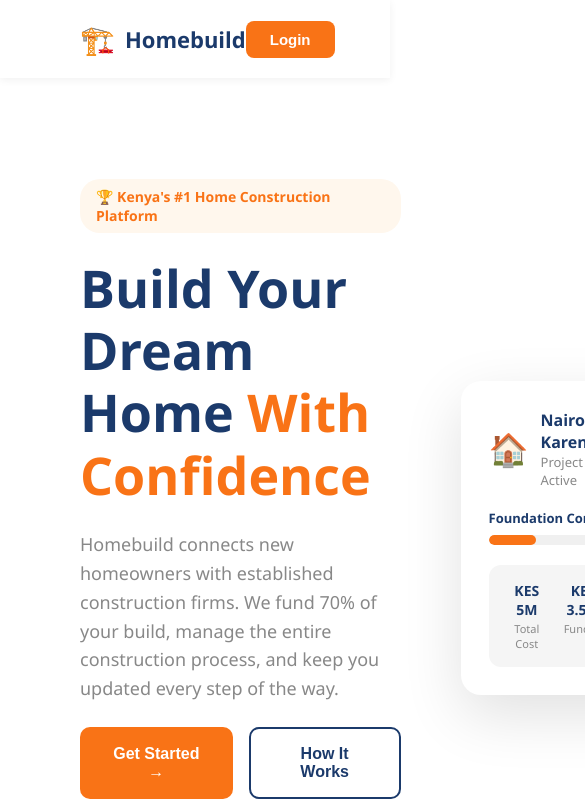
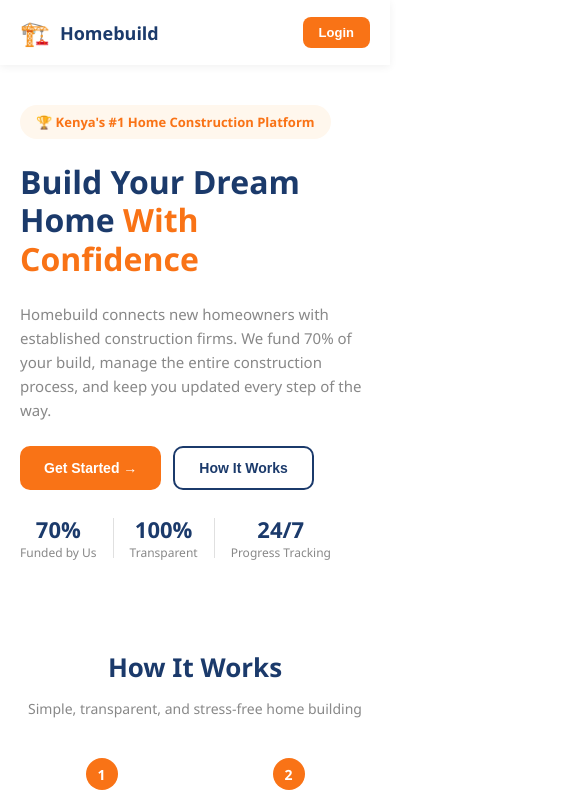
Before and after one commit to krion-3/homebuild, a React (Create React App) app in the folder frontend/: page / in a window 390 px wide. Shown: the top 805 px of the page, 585 px wide, since content can reach past the window. Built offline with nearby package versions, Linux system fonts and the light colour scheme.

Commit message:
mobile responsive landing page

```diff
--- a/frontend/src/pages/Landing.js
+++ b/frontend/src/pages/Landing.js
@@ -1,8 +1,9 @@
-import React from 'react';
+import React, { useState } from 'react';
 import { useNavigate } from 'react-router-dom';
 
 const Landing = () => {
   const navigate = useNavigate();
+  const [menuOpen, setMenuOpen] = useState(false);
 
   return (
     <div style={styles.container}>
@@ -56,7 +57,7 @@
             </div>
           </div>
         </div>
-        <div style={styles.heroImage}>
+        <div style={styles.heroImageWrapper}>
           <div style={styles.heroCard}>
             <div style={styles.heroCardHeader}>
               <span style={styles.heroCardIcon}>🏠</span>
@@ -184,28 +185,30 @@
   );
 };
 
+const isMobile = window.innerWidth <= 768;
+
 const styles = {
   container: { fontFamily: "'Segoe UI', sans-serif", color: '#333' },
-  navbar: { display: 'flex', justifyContent: 'space-between', alignItems: 'center', padding: '20px 80px', backgroundColor: '#fff', boxShadow: '0 2px 8px rgba(0,0,0,0.06)', position: 'sticky', top: 0, zIndex: 100 },
+  navbar: { display: 'flex', justifyContent: 'space-between', alignItems: 'center', padding: isMobile ? '16px 20px' : '20px 80px', backgroundColor: '#fff', boxShadow: '0 2px 8px rgba(0,0,0,0.06)', position: 'sticky', top: 0, zIndex: 100 },
   navLogo: { display: 'flex', alignItems: 'center', gap: '10px' },
-  navLogoIcon: { fontSize: '28px' },
-  navLogoText: { fontSize: '22px', fontWeight: '700', color: '#1B3A6B' },
-  loginBtn: { backgroundColor: '#F97316', color: '#fff', border: 'none', borderRadius: '8px', padding: '10px 24px', fontSize: '15px', fontWeight: '600', cursor: 'pointer' },
-  hero: { display: 'grid', gridTemplateColumns: '1fr 1fr', gap: '60px', padding: '80px', backgroundColor: '#fff', alignItems: 'center', minHeight: '90vh' },
+  navLogoIcon: { fontSize: '24px' },
+  navLogoText: { fontSize: isMobile ? '18px' : '22px', fontWeight: '700', color: '#1B3A6B' },
+  loginBtn: { backgroundColor: '#F97316', color: '#fff', border: 'none', borderRadius: '8px', padding: isMobile ? '8px 16px' : '10px 24px', fontSize: isMobile ? '13px' : '15px', fontWeight: '600', cursor: 'pointer' },
+  hero: { display: 'grid', gridTemplateColumns: isMobile ? '1fr' : '1fr 1fr', gap: isMobile ? '32px' : '60px', padding: isMobile ? '40px 20px' : '80px', backgroundColor: '#fff', alignItems: 'center' },
   heroContent: { display: 'flex', flexDirection: 'column', gap: '24px' },
-  heroBadge: { display: 'inline-block', backgroundColor: '#FFF7ED', color: '#F97316', padding: '8px 16px', borderRadius: '20px', fontSize: '14px', fontWeight: '600', width: 'fit-content' },
-  heroTitle: { fontSize: '52px', fontWeight: '800', color: '#1B3A6B', lineHeight: '1.2', margin: 0 },
+  heroBadge: { display: 'inline-block', backgroundColor: '#FFF7ED', color: '#F97316', padding: '8px 16px', borderRadius: '20px', fontSize: '13px', fontWeight: '600', width: 'fit-content' },
+  heroTitle: { fontSize: isMobile ? '32px' : '52px', fontWeight: '800', color: '#1B3A6B', lineHeight: '1.2', margin: 0 },
   heroHighlight: { color: '#F97316' },
-  heroSub: { fontSize: '18px', color: '#888', lineHeight: '1.6', margin: 0 },
-  heroActions: { display: 'flex', gap: '16px' },
-  heroBtn: { backgroundColor: '#F97316', color: '#fff', border: 'none', borderRadius: '10px', padding: '16px 32px', fontSize: '16px', fontWeight: '700', cursor: 'pointer' },
-  heroBtnOutline: { backgroundColor: '#fff', color: '#1B3A6B', border: '2px solid #1B3A6B', borderRadius: '10px', padding: '16px 32px', fontSize: '16px', fontWeight: '700', cursor: 'pointer' },
-  heroStats: { display: 'flex', gap: '32px', alignItems: 'center' },
+  heroSub: { fontSize: isMobile ? '15px' : '18px', color: '#888', lineHeight: '1.6', margin: 0 },
+  heroActions: { display: 'flex', gap: '12px', flexWrap: 'wrap' },
+  heroBtn: { backgroundColor: '#F97316', color: '#fff', border: 'none', borderRadius: '10px', padding: isMobile ? '12px 24px' : '16px 32px', fontSize: isMobile ? '14px' : '16px', fontWeight: '700', cursor: 'pointer' },
+  heroBtnOutline: { backgroundColor: '#fff', color: '#1B3A6B', border: '2px solid #1B3A6B', borderRadius: '10px', padding: isMobile ? '12px 24px' : '16px 32px', fontSize: isMobile ? '14px' : '16px', fontWeight: '700', cursor: 'pointer' },
+  heroStats: { display: 'flex', gap: isMobile ? '16px' : '32px', alignItems: 'center' },
   heroStat: { textAlign: 'center' },
-  heroStatNumber: { fontSize: '28px', fontWeight: '800', color: '#1B3A6B' },
-  heroStatLabel: { fontSize: '13px', color: '#888' },
+  heroStatNumber: { fontSize: isMobile ? '22px' : '28px', fontWeight: '800', color: '#1B3A6B' },
+  heroStatLabel: { fontSize: '12px', color: '#888' },
   heroStatDivider: { width: '1px', height: '40px', backgroundColor: '#E0E0E0' },
-  heroImage: { display: 'flex', justifyContent: 'center' },
+  heroImageWrapper: { display: isMobile ? 'none' : 'flex', justifyContent: 'center' },
   heroCard: { backgroundColor: '#fff', borderRadius: '20px', padding: '28px', boxShadow: '0 20px 60px rgba(0,0,0,0.12)', width: '100%', maxWidth: '380px' },
   heroCardHeader: { display: 'flex', alignItems: 'center', gap: '12px', marginBottom: '20px' },
   heroCardIcon: { fontSize: '32px' },
@@ -220,28 +223,28 @@
   heroCardStat: { textAlign: 'center' },
   heroCardStatValue: { fontSize: '14px', fontWeight: '700', color: '#1B3A6B' },
   heroCardStatLabel: { fontSize: '11px', color: '#888', marginTop: '2px' },
-  section: { padding: '80px', backgroundColor: '#fff' },
-  sectionTitle: { fontSize: '36px', fontWeight: '800', color: '#1B3A6B', textAlign: 'center', margin: '0 0 12px 0' },
-  sectionSub: { fontSize: '16px', color: '#888', textAlign: 'center', marginBottom: '48px' },
-  stepsGrid: { display: 'grid', gridTemplateColumns: 'repeat(4, 1fr)', gap: '32px' },
-  step: { textAlign: 'center', position: 'relative' },
-  stepNumber: { width: '32px', height: '32px', backgroundColor: '#F97316', color: '#fff', borderRadius: '50%', display: 'flex', alignItems: 'center', justifyContent: 'center', fontWeight: '700', fontSize: '14px', margin: '0 auto 16px' },
-  stepIcon: { fontSize: '40px', marginBottom: '16px' },
-  stepTitle: { fontSize: '18px', fontWeight: '700', color: '#1B3A6B', marginBottom: '12px' },
-  stepDesc: { fontSize: '14px', color: '#888', lineHeight: '1.6' },
-  featuresGrid: { display: 'grid', gridTemplateColumns: 'repeat(3, 1fr)', gap: '24px' },
-  featureCard: { backgroundColor: '#fff', borderRadius: '16px', padding: '28px', boxShadow: '0 2px 8px rgba(0,0,0,0.06)' },
-  featureIcon: { fontSize: '36px', marginBottom: '16px' },
-  featureTitle: { fontSize: '18px', fontWeight: '700', color: '#1B3A6B', marginBottom: '8px' },
-  featureDesc: { fontSize: '14px', color: '#888', lineHeight: '1.6', margin: 0 },
-  cta: { backgroundColor: '#1B3A6B', padding: '80px', textAlign: 'center' },
-  ctaTitle: { fontSize: '36px', fontWeight: '800', color: '#fff', margin: '0 0 16px 0' },
-  ctaSub: { fontSize: '18px', color: 'rgba(255,255,255,0.7)', marginBottom: '32px' },
-  ctaBtn: { backgroundColor: '#F97316', color: '#fff', border: 'none', borderRadius: '10px', padding: '18px 40px', fontSize: '18px', fontWeight: '700', cursor: 'pointer' },
-  footer: { backgroundColor: '#0F2447', padding: '32px 80px', display: 'flex', justifyContent: 'space-between', alignItems: 'center' },
+  section: { padding: isMobile ? '48px 20px' : '80px', backgroundColor: '#fff' },
+  sectionTitle: { fontSize: isMobile ? '26px' : '36px', fontWeight: '800', color: '#1B3A6B', textAlign: 'center', margin: '0 0 12px 0' },
+  sectionSub: { fontSize: isMobile ? '14px' : '16px', color: '#888', textAlign: 'center', marginBottom: '40px' },
+  stepsGrid: { display: 'grid', gridTemplateColumns: isMobile ? '1fr 1fr' : 'repeat(4, 1fr)', gap: isMobile ? '24px' : '32px' },
+  step: { textAlign: 'center' },
+  stepNumber: { width: '32px', height: '32px', backgroundColor: '#F97316', color: '#fff', borderRadius: '50%', display: 'flex', alignItems: 'center', justifyContent: 'center', fontWeight: '700', fontSize: '14px', margin: '0 auto 12px' },
+  stepIcon: { fontSize: isMobile ? '32px' : '40px', marginBottom: '12px' },
+  stepTitle: { fontSize: isMobile ? '14px' : '18px', fontWeight: '700', color: '#1B3A6B', marginBottom: '8px' },
+  stepDesc: { fontSize: isMobile ? '12px' : '14px', color: '#888', lineHeight: '1.6' },
+  featuresGrid: { display: 'grid', gridTemplateColumns: isMobile ? '1fr 1fr' : 'repeat(3, 1fr)', gap: '16px' },
+  featureCard: { backgroundColor: '#fff', borderRadius: '16px', padding: isMobile ? '20px' : '28px', boxShadow: '0 2px 8px rgba(0,0,0,0.06)' },
+  featureIcon: { fontSize: isMobile ? '28px' : '36px', marginBottom: '12px' },
+  featureTitle: { fontSize: isMobile ? '14px' : '18px', fontWeight: '700', color: '#1B3A6B', marginBottom: '8px' },
+  featureDesc: { fontSize: isMobile ? '12px' : '14px', color: '#888', lineHeight: '1.6', margin: 0 },
+  cta: { backgroundColor: '#1B3A6B', padding: isMobile ? '48px 20px' : '80px', textAlign: 'center' },
+  ctaTitle: { fontSize: isMobile ? '24px' : '36px', fontWeight: '800', color: '#fff', margin: '0 0 16px 0' },
+  ctaSub: { fontSize: isMobile ? '14px' : '18px', color: 'rgba(255,255,255,0.7)', marginBottom: '32px' },
+  ctaBtn: { backgroundColor: '#F97316', color: '#fff', border: 'none', borderRadius: '10px', padding: isMobile ? '14px 28px' : '18px 40px', fontSize: isMobile ? '15px' : '18px', fontWeight: '700', cursor: 'pointer' },
+  footer: { backgroundColor: '#0F2447', padding: isMobile ? '24px 20px' : '32px 80px', display: 'flex', flexDirection: isMobile ? 'column' : 'row', justifyContent: 'space-between', alignItems: 'center', gap: '12px' },
   footerLogo: { display: 'flex', alignItems: 'center', gap: '10px', fontSize: '20px' },
   footerLogoText: { color: '#fff', fontWeight: '700' },
-  footerText: { color: 'rgba(255,255,255,0.5)', fontSize: '14px' },
+  footerText: { color: 'rgba(255,255,255,0.5)', fontSize: '14px', margin: 0 },
 };
 
 export default Landing;
```
